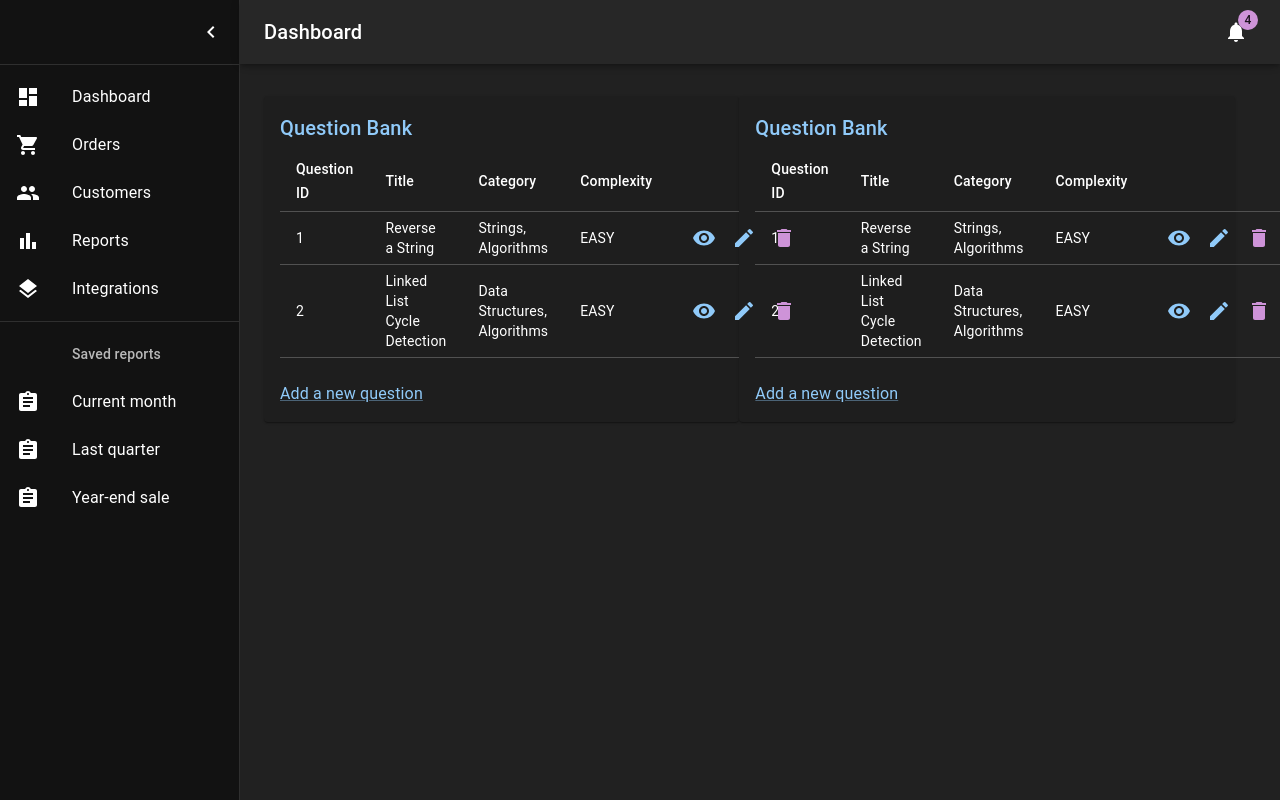
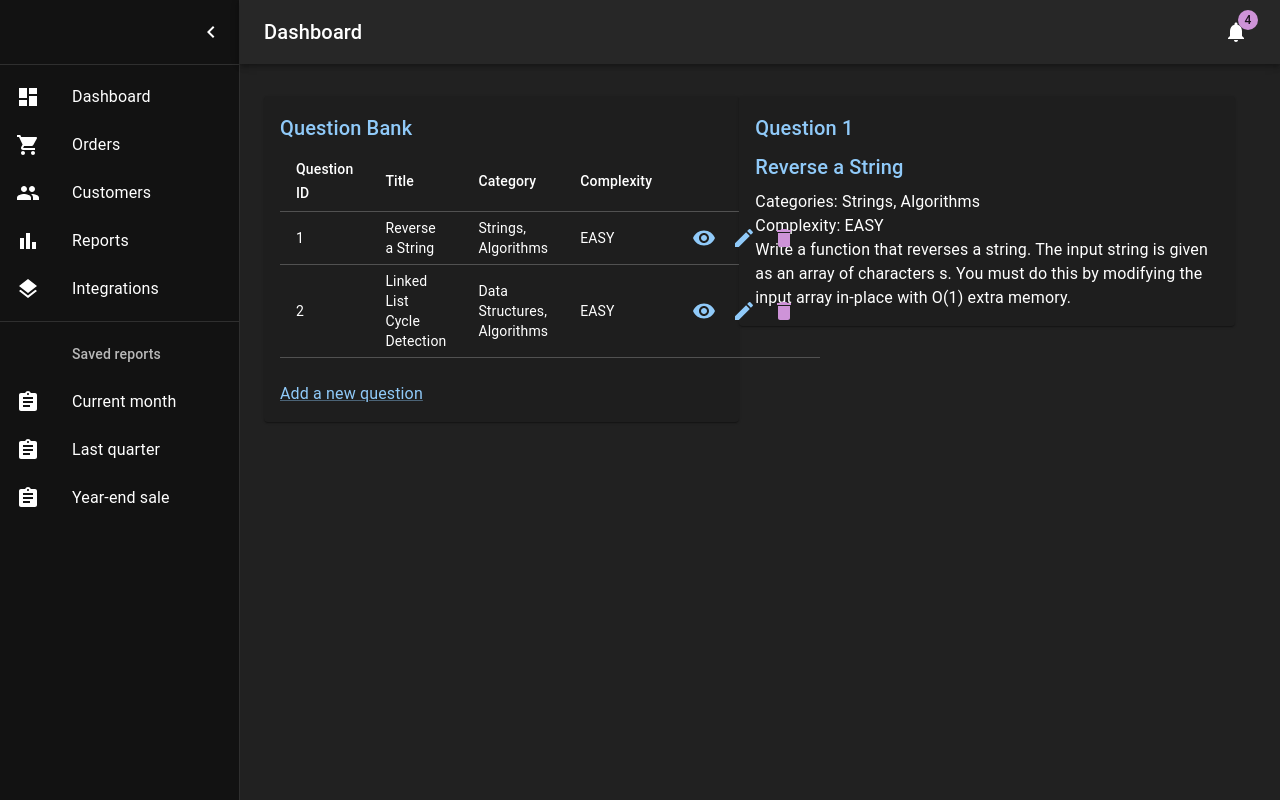
Before and after one commit to PeanutButters93/ay2324s1-course-assessment-g53, a React (Create React App) app in the folder frontend/: page / in a window 1280 px wide. Both pictures are taken after a click on the button 704 px from the left and 238 px from the top of the page. Built offline with nearby package versions, Linux system fonts and the light colour scheme; the HTML template or start-up script is replaced by a standard one.

Commit message:
Create ViewQuestion.js

```diff
--- a/frontend/src/dashboard/Dashboard.js
+++ b/frontend/src/dashboard/Dashboard.js
@@ -19,6 +19,7 @@ import ChevronLeftIcon from '@mui/icons-material/ChevronLeft';
 import NotificationsIcon from '@mui/icons-material/Notifications';
 import { mainListItems, secondaryListItems } from './listItems';
 import Orders from './Orders';
+import ViewQuestion from './ViewQuestion';
 
 const drawerWidth = 240;
 
@@ -195,14 +196,14 @@ export default function Dashboard() {
                         {/* View Question */}
                         {viewPage && <Grid item xs={12} md={6}>
                             <Paper sx={{ p: 2, display: 'flex', flexDirection: 'column' }}>
-                            <Orders questions={questions}/>
+                                <ViewQuestion question={selectedQuestion}/>
                             </Paper>
                         </Grid>}
 
                         {/* Edit Question */}
                         {editPage && <Grid item xs={12} md={6}>
                             <Paper sx={{ p: 2, display: 'flex', flexDirection: 'column' }}>
-                            <Orders questions={questions}/>
+                                {/* <Orders questions={questions}/> */}
                             </Paper>
                         </Grid>}
                     </Grid>
--- a/frontend/src/dashboard/Orders.js
+++ b/frontend/src/dashboard/Orders.js
@@ -21,20 +21,17 @@ export default function Orders(props) {
     const setEditPage = props.setEditPage;
     const setSelectedQuestion = props.setSelectedQuestion;
 
-    const handleActionClick = (action, id) => {
-        if (action === 'view') {
-            console.log("View clicked");
-            setViewPage(true);
-            setEditPage(false);
-            setSelectedQuestion(id);
-        } else if (action === 'edit') {
-            setEditPage(true);
-            setViewPage(false);
-            setSelectedQuestion(id);
-        } else if (action === 'delete') {
-            console.log("Delete clicked");
-        }
+    const handleViewClick = (question) => {
+        setViewPage(true);
+        setEditPage(false);
+        setSelectedQuestion(question);
     };
+
+    const hadleEditClick = (question) => {
+        setViewPage(false);
+        setEditPage(true);
+        setSelectedQuestion(question);
+    }
 
     return (
         <React.Fragment>
@@ -61,8 +58,7 @@ export default function Orders(props) {
                         <IconButton
                         color="primary"
                         aria-label="View"
-                        onClick={() => handleActionClick('view', question.id)}
-                        // onClick={() => console.log("View clicked")}
+                        onClick={() => handleViewClick(question)}
                         >
                             <VisibilityIcon />
                         </IconButton>
@@ -70,7 +66,6 @@ export default function Orders(props) {
                             color="primary"
                             aria-label="Edit"
                             // onClick={() => handleActionClick('edit', question.id)}
-                            onClick={() => console.log("View clicked")}
                         >
                             <EditIcon />
                         </IconButton>
@@ -78,7 +73,6 @@ export default function Orders(props) {
                             color="secondary"
                             aria-label="Delete"
                             // onClick={() => handleActionClick('delete', question.id)}
-                            onClick={() => console.log("View clicked")}
                         >
                             <DeleteIcon />
                         </IconButton>
--- /dev/null
+++ b/frontend/src/dashboard/ViewQuestion.js
@@ -0,0 +1,16 @@
+import Title from './Title';
+
+const ViewQuestion = (props) => {
+    const question = props.question;
+    return (
+        <div>
+            <Title>Question {question.id}</Title>
+            <Title>{question.title}</Title>
+            <div>Categories: {question.category}</div>
+            <div>Complexity: {question.complexity}</div>
+            <div>{question.description}</div>
+        </div>
+    )
+};
+
+export default ViewQuestion;
```
Lines whose indentation alone changed are shown as unchanged.
